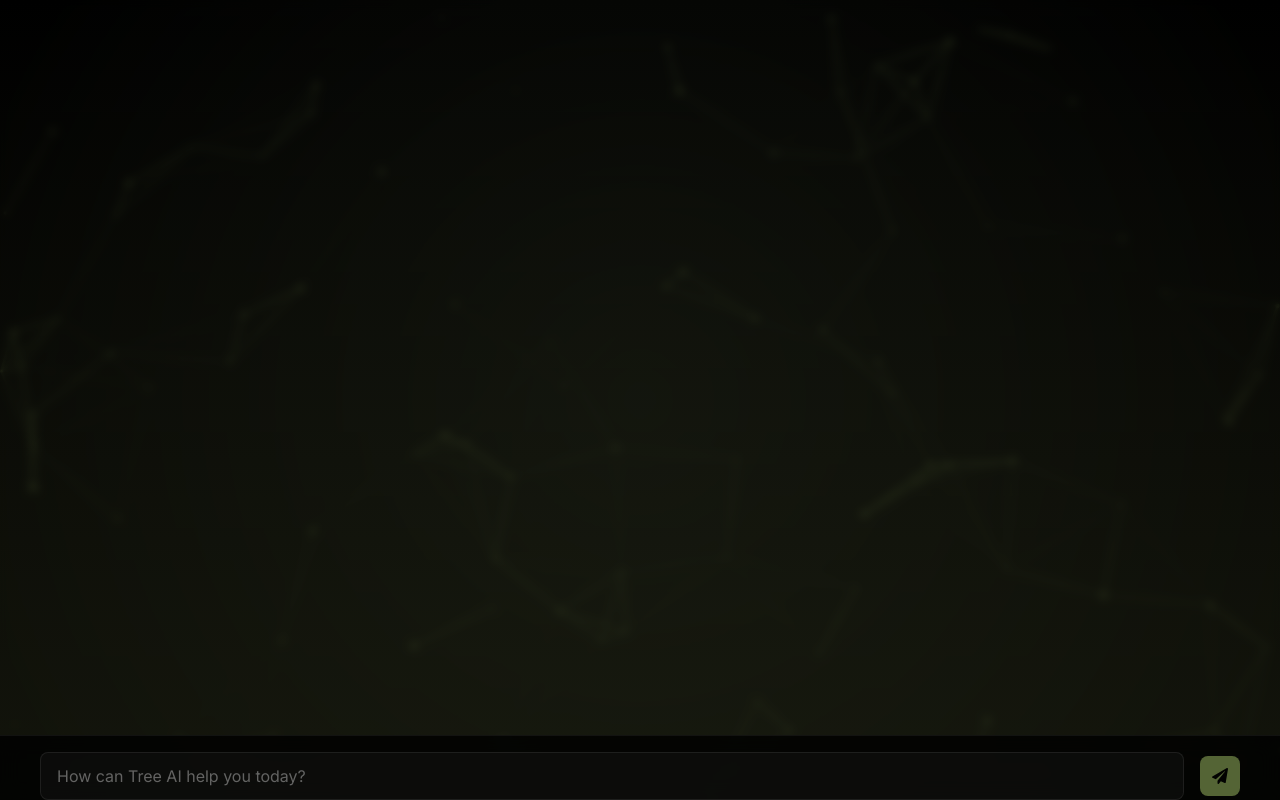
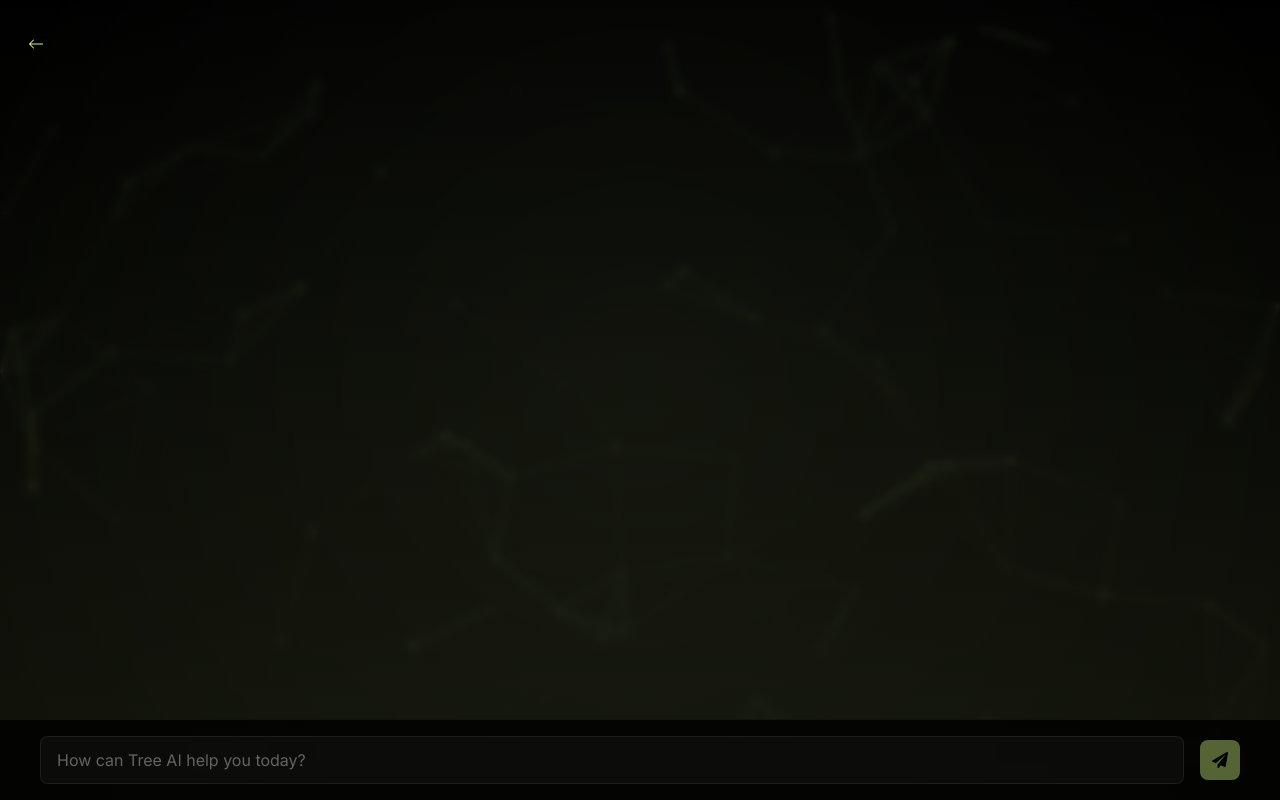
Before and after one commit to caydenchok/tree.ai, a React (Vite) app in the folder frontend/: page /tree-chat in a window 1280 px wide. Both pictures are taken after a click on the element 243 px from the left and 387 px from the top of the page. Built offline with nearby package versions, Linux system fonts and the light colour scheme.

Commit message:
Update G_25

```diff
--- a/frontend/src/pages/TreeChat.tsx
+++ b/frontend/src/pages/TreeChat.tsx
@@ -794,13 +794,28 @@ const TreeChat: React.FC = () => {
               ) : (
                 // Chat screen content
                 <VStack spacing={2} flex="1" w="100%" position="relative">
+                  {/* Back button */}
+                  <HStack w="100%" justify="space-between" mb={4}>
+                    <IconButton
+                      aria-label="Back to welcome"
+                      icon={<BsArrowLeft />}
+                      onClick={handleBackToHome}
+                      variant="ghost"
+                      color="#CDF683"
+                      _hover={{
+                        bg: "rgba(205, 246, 131, 0.1)",
+                        transform: "translateX(-5px)"
+                      }}
+                      transition="all 0.2s"
+                    />
+                  </HStack>
                   {/* Chat messages container */}
                   <Box
                     flex="1"
                     w="100%"
                     overflowY="auto"
                     position="relative"
-                    pb={{ base: "140px", md: "160px" }}
+                    pb={{ base: "140px", md: "120px" }}
                     css={{
                       '&::-webkit-scrollbar': {
                         width: '4px',
@@ -816,7 +831,6 @@ const TreeChat: React.FC = () => {
                       scrollbarWidth: 'thin',
                       scrollbarColor: 'rgba(255,255,255,0.2) rgba(0,0,0,0.1)',
                       WebkitOverflowScrolling: 'touch',
-                      marginBottom: '20px',
                     }}
                   >
                     {/* Messages */}
@@ -905,7 +919,7 @@ const TreeChat: React.FC = () => {
               bottom={0}
               left={0}
               right={0}
-              py={{ base: 3, md: 4 }}
+              py={4}
               px={{ base: 4, md: 6 }}
               bg="rgba(0, 0, 0, 0.8)"
               backdropFilter="blur(10px)"
@@ -917,7 +931,9 @@ const TreeChat: React.FC = () => {
                 transform: 'translate3d(0,0,0)',
                 WebkitBackfaceVisibility: 'hidden',
                 backfaceVisibility: 'hidden',
-                paddingBottom: 'env(safe-area-inset-bottom)'
+                ...(window.innerWidth <= 768 && {
+                  paddingBottom: 'env(safe-area-inset-bottom)'
+                })
               }}
             >
               <Container maxW="container.xl">
```
